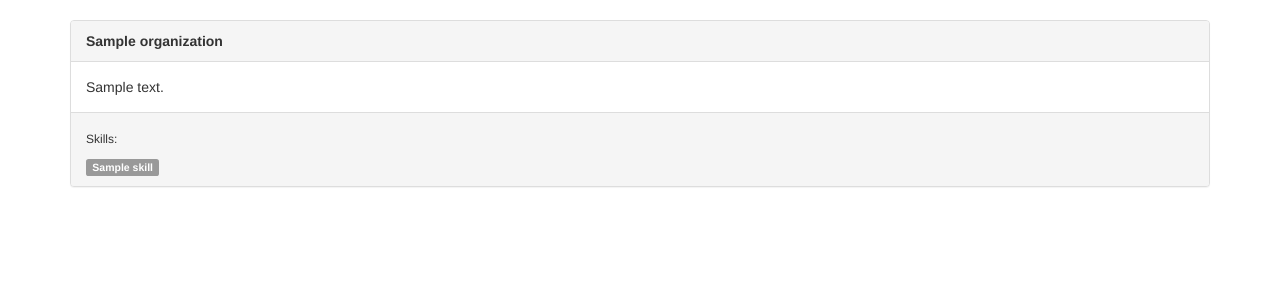
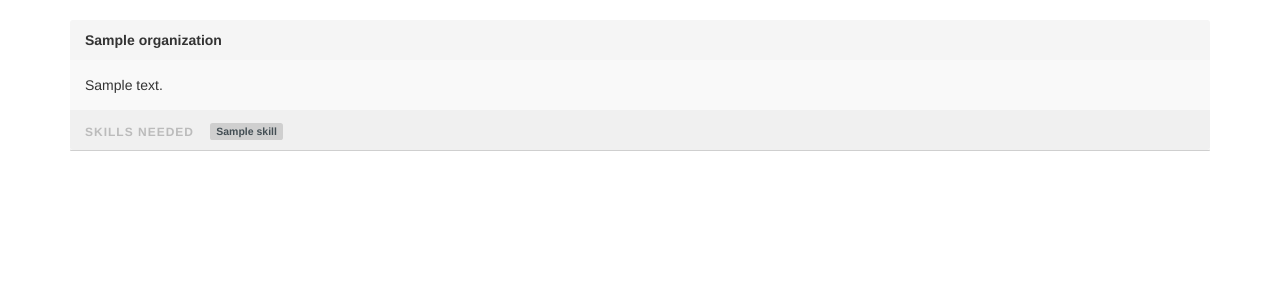
Before and after one commit to Widdershin/Tuara, a Flask app: page /organizations/ in a window 1280 px wide. Shown: the part 52-352 px from the top of the page. Run offline with Flask 2, Linux system fonts and the light colour scheme; tables that the repository leaves empty hold one stand-in row (values such as "Sample post"); some libraries are stand-ins or nearby versions.

Commit message:
Added card UI, admin panel, config file

```diff
--- a/tuara/__init__.py
+++ b/tuara/__init__.py
@@ -1,6 +1,11 @@
 from flask import Flask
 from flask.ext.sqlalchemy import SQLAlchemy
+from flask.ext.superadmin import Admin, model
 
 app = Flask(__name__)
 app.config['SQLALCHEMY_DATABASE_URI'] = 'postgres://testacc:testpass@localhost/testdb'
 db = SQLAlchemy(app)
+admin = Admin(app)
+app.config.from_object('config')
+
+import models
--- a/tuara/app.py
+++ b/tuara/app.py
@@ -1,8 +1,11 @@
 from flask import Flask, render_template, url_for
-from __init__ import app, db
-import models
+from __init__ import app, db, models
 
 APP_NAME = "Tuara"
+APP_DESCRIPTION = """
+{} is a platform aimed at connecting people with niche
+ skills with the organizations in their community that their help could most impact.
+ """.format(APP_NAME)
 
 @app.route('/')
 def main():
@@ -24,8 +27,8 @@ def specific_skill(skill_id):
     return skill.name
 
 @app.context_processor
-def app_name():
-    return {"app_name": APP_NAME}
+def add_app_details():
+    return {"app_name": APP_NAME, "app_description": APP_DESCRIPTION}
 
 @app.context_processor
 def generate_header_links():
--- /dev/null
+++ b/tuara/config.py
@@ -0,0 +1,3 @@
+import os
+
+SECRET_KEY = str(os.getenv("TUARA_SECRET_KEY"))
--- a/tuara/static/style.css
+++ b/tuara/static/style.css
@@ -1,4 +1,47 @@
 .label a
 {
-    color: #fff;
+    color: #434E54;
 }
+
+.label
+{
+    background-color: #CFCFCF;
+}
+
+.label-skills
+{
+    position: relative;
+    color: #BBB;
+    text-transform: uppercase;
+    font-weight: bold;
+    letter-spacing: 1px;
+    font-size: 12px;
+    margin-right: 1em;
+    top: 1px;
+}
+
+
+.jumbotron
+{
+    padding: 1em;
+}
+
+.panel-footer, .panel-heading
+{
+    border-width: 0px !important;
+    border: 0px 0px 0px 0px !important;
+    background-color: rgb(240, 240, 240);
+}
+
+.panel-body
+{
+    background-color: rgb(249, 249, 249);
+}
+
+.card
+{
+    border-radius: 1px !important;
+    box-shadow: 0px 1px 0px #CFCFCF;
+    border-width: 0px !important;
+    border-top: 0px !important;
+}
--- a/tuara/templates/main.html
+++ b/tuara/templates/main.html
@@ -41,11 +41,11 @@
 
       <!-- Main component for a primary marketing message or call to action -->
       {% block content %}
-      <div class="jumbotron">
-        <h1>Navbar example</h1>
-        <p>This example is a quick exercise to illustrate how the default, static navbar and fixed to top navbar work. It includes the responsive CSS and HTML, so it also adapts to your viewport and device.</p>
+      <div class="jumbotron card">
+        <h1>{{app_name}}</h1>
+        <p>{{app_description}}</p>
         <p>
-          <a class="btn btn-lg btn-primary" href="../../components/#navbar">View navbar docs &raquo;</a>
+          <a class="btn btn-lg btn-primary" href="/organizations/">Find an organization near you! &raquo;</a>
         </p>
       </div>
       {% endblock %}
--- a/tuara/templates/organizations.html
+++ b/tuara/templates/organizations.html
@@ -1,13 +1,14 @@
 {% extends "main.html" %}
 {% block content %}
     {% for org in orgs %}
-    <div class="panel panel-default">
+    <div class="panel panel-default card">
+
         <div class="panel-heading"><b>{{org.name}}</b></div>
         <div class="panel-body">
             {{org.description}}
         </div>
-        <div class="panel-footer">
-            <h6>Skills:</h6>
+        <div class="panel-footer skills-box">
+            <span class="label-skills">Skills Needed</span>
             {% for skill in org.skills %}
             <span class="label label-default"><a href="/skills/{{skill.id}}/">{{skill.name}}</a></span>
             {% endfor %}
--- a/tuara/templates/skills.html
+++ b/tuara/templates/skills.html
@@ -1,6 +1,6 @@
 {% extends "main.html" %}
 {% block content %}
-    <div class="panel panel-default">
+    <div class="panel panel-default card">
         <div class="panel-heading"><b>All Skills</b></div>
         <div class="panel-body">
             {% for skill in skills %}
```
Also changed, not shown: tuara/models.py (+10 -1 lines).
